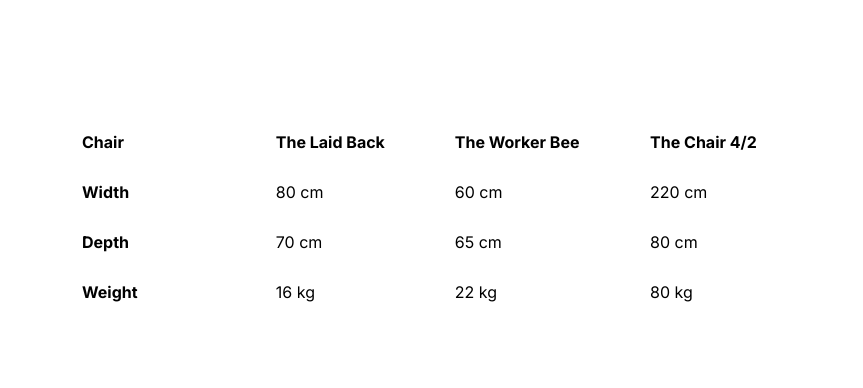
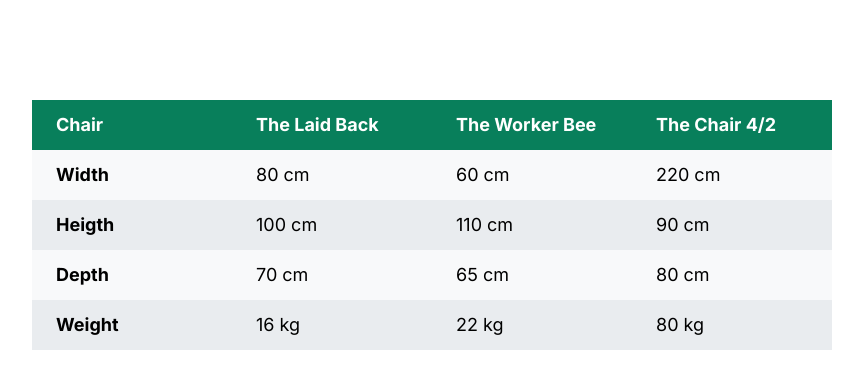
Before and after one commit to volkante/table-component, a plain HTML site: page index.html in a window 1280 px wide. Shown: the whole page, without its empty margins (208-1071 px from the left). Drawn offline with Linux system fonts and the light colour scheme.

Commit message:
Fix table structure and update font styling in index.html and style.css

```diff
--- a/index.html
+++ b/index.html
@@ -30,6 +30,12 @@
           <td>220 cm</td>
         </tr>
         <tr>
+          <th>Heigth</th>
+          <td>100 cm</td>
+          <td>110 cm</td>
+          <td>90 cm</td>
+        </tr>
+        <tr>
           <th>Depth</th>
           <td>70 cm</td>
           <td>65 cm</td>
--- a/style.css
+++ b/style.css
@@ -9,7 +9,7 @@
 }
 
 body {
-  font-family: "inter", sans-serif;
+  font-family: "Inter", sans-serif;
   line-height: 1;
   display: flex;
   justify-content: center;
@@ -20,8 +20,22 @@ td,
 th {
   width: 800px;
   margin-top: 100px;
+  font-size: 18px;
   /* border: 1px solid #343a40; */
-  /* border-collapse: collapse; */
+  border-collapse: collapse;
   padding: 1rem 1.5rem;
   text-align: left;
 }
+
+thead th {
+  background-color: #087f5b;
+  color: #fff;
+  width: 25%;
+}
+
+tbody tr:nth-child(odd) {
+  background-color: #f8f9fa;
+}
+tbody tr:nth-child(even) {
+  background-color: #e9ecef;
+}
```
